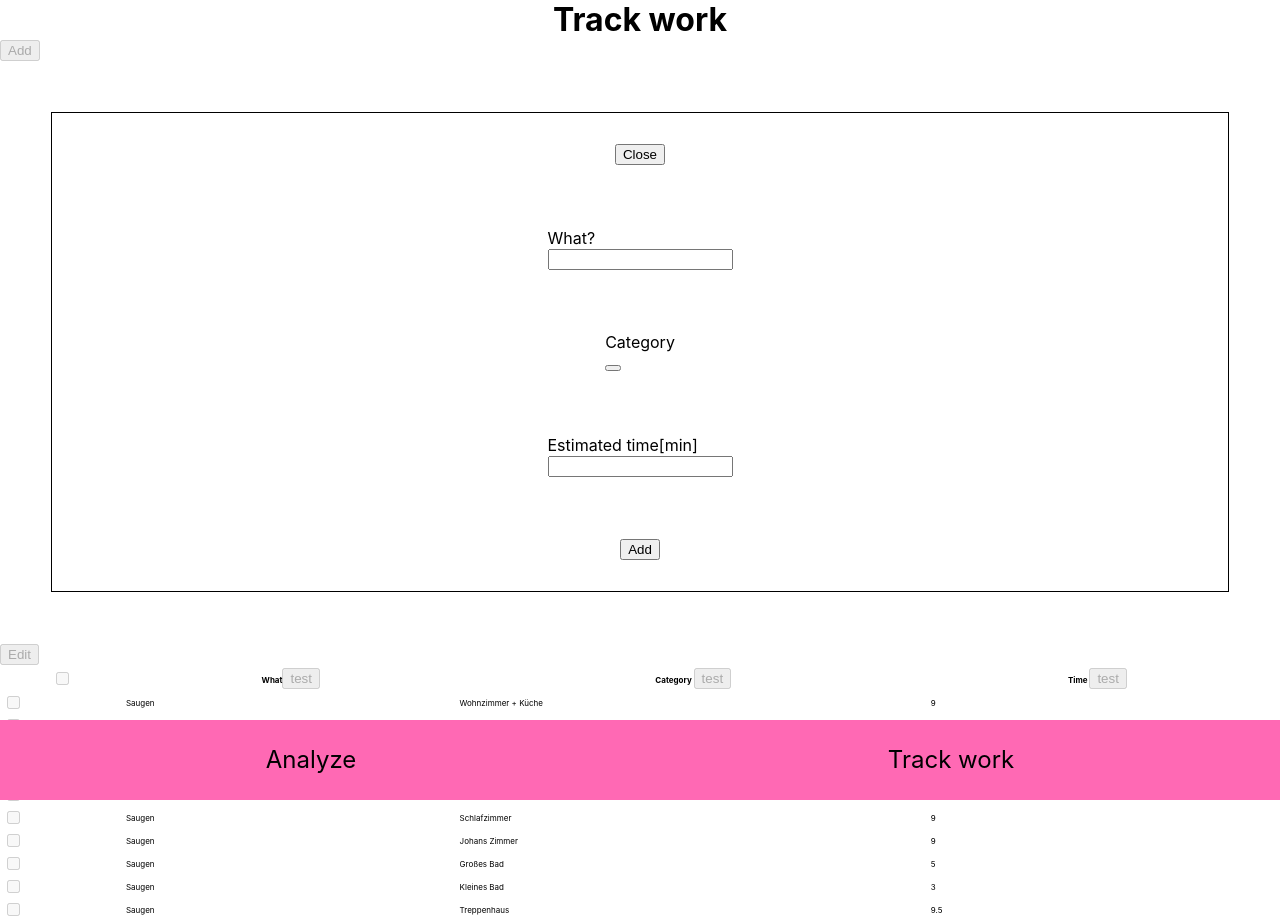
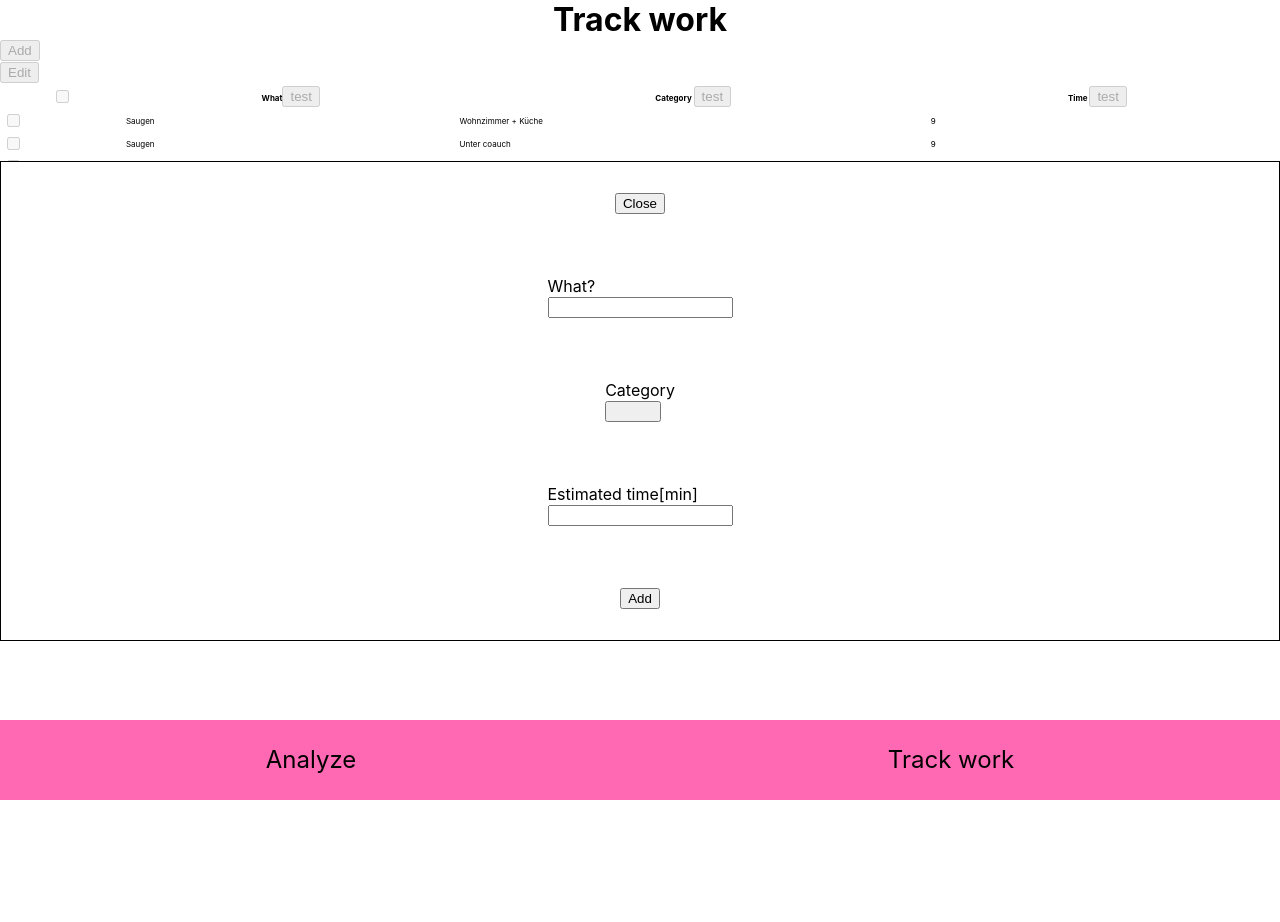
Before and after one commit to alexanderstrigun/wecompare, a Next.js app: page /track in a window 1280 px wide. Both pictures are taken after a click on the button "Add". After the commit the page ends 800 px from the top, so only its background shows below. Built offline with nearby package versions, Linux system fonts and the light colour scheme.

Commit message:
modified dropdown comp

```diff
--- a/components/AddWorkItem.jsx
+++ b/components/AddWorkItem.jsx
@@ -30,7 +30,7 @@ export const AddWorkItem = ({
       [event.target.name]: event.target.value,
     });
   };
-
+  console.log(workItem);
   return (
     <Form>
       <button
@@ -54,8 +54,8 @@ export const AddWorkItem = ({
         <Label htmlFor="category">Category</Label>
         <Dropdown
           setWorkItem={setWorkItem}
+          workItemList={workItemList}
           workItem={workItem}
-          workItemList={workItemList}
         />
       </div>
       <div>
@@ -82,13 +82,16 @@ export const AddWorkItem = ({
 };
 
 const Form = styled.form`
-  margin: 4% 4% 4% 4%;
+  position: absolute;
+  top: 100px;
+  background-color: white;
   display: flex;
   flex-direction: column;
   justify-content: space-around;
   align-items: center;
   border-style: solid;
   border-width: 1px;
+  width: 100vw;
   height: 60vh;
 `;
 
--- a/components/Dropdown.jsx
+++ b/components/Dropdown.jsx
@@ -1,12 +1,11 @@
 import { useState, useEffect } from "react";
-import { useWorkItemContext } from "../contexts/workItemProvider";
 import { v4 as uuidv4 } from "uuid";
+import styled from "styled-components";
 
-export const Dropdown = ({ setWorkItem, workItem, workItemList }) => {
+export const Dropdown = ({ workItem, workItemList, value, setWorkItem }) => {
   const [isDropdownVisible, setIsDropdownVisible] = useState(false);
   const [categories, setCategories] = useState([]);
   const [newCategory, setNewCategory] = useState("");
-  const [selectedCategory, setSelectedCategory] = useState("");
 
   ///////toggle dropdown visibility
   const handleDropdownClick = (event) => {
@@ -25,8 +24,8 @@ export const Dropdown = ({ setWorkItem, workItem, workItemList }) => {
     setCategories([{ id: uuidv4(), category: newCategory }, ...categories]);
   };
   /////click on individual caregory
-  const handleCategoryClick = (category) => {
-    setSelectedCategory(category);
+  const handleIndividualEditClick = (workItem, event) => {
+    setWorkItem({ ...workItem, category: event.target.value });
     setIsDropdownVisible(false);
   };
 
@@ -41,32 +40,29 @@ export const Dropdown = ({ setWorkItem, workItem, workItemList }) => {
     ]);
   }, [workItemList]);
 
-  useEffect(() => {
-    setWorkItem({
-      ...workItem,
-      category: selectedCategory,
-    });
-  }, [selectedCategory]);
-
   const renderedOptions = categories.map(({ category, id }) => {
     return (
-      <button
+      <input
+        type="button"
         key={id}
         onClick={(event) => {
           event.preventDefault();
-          handleCategoryClick(category);
+          handleIndividualEditClick(workItem, event);
         }}
-      >
-        {category}
-      </button>
+        value={category}
+        name="category"
+      />
     );
   });
 
   return (
     <>
-      <button onClick={handleDropdownClick} name={name}>
-        {selectedCategory}
-      </button>
+      <DropdownMenu
+        type="button"
+        onClick={handleDropdownClick}
+        value={workItem.category}
+        name="category"
+      />
 
       {isDropdownVisible ? (
         <div>
@@ -82,3 +78,7 @@ export const Dropdown = ({ setWorkItem, workItem, workItemList }) => {
     </>
   );
 };
+
+const DropdownMenu = styled.input`
+  width: 80%;
+`;
--- a/contexts/overlayProvider.js
+++ b/contexts/overlayProvider.js
@@ -26,13 +26,12 @@ export const OverlayProvider = ({ children }) => {
     const found = workItemList.find((element) => {
       return element.id === id;
     });
-    console.log(workItemList);
-    console.log(found);
+
     setIsEditMode(true);
     setInitialAddValue(found);
     setIsOverlayOpen(true);
   };
-  console.log(initialAddValue);
+
   return (
     <overlayContext.Provider
       value={[
--- a/pages/track.js
+++ b/pages/track.js
@@ -23,6 +23,7 @@ export default function Track() {
     setIsEditMode,
     handleEditButtonSingleItemClick,
   ] = useOverlayContext();
+
   return (
     <>
       <Head>
@@ -35,11 +36,13 @@ export default function Track() {
         Add
       </button>
       {isOverlayOpen ? (
-        <AddWorkItem
-          initialAddValue={isEditMode ? initialAddValue : null}
-          handleCloseClick={closeOverlay}
-          isEditMode={isEditMode}
-        />
+        <div style={{ position: "relative", backgroundColor: "black" }}>
+          <AddWorkItem
+            initialAddValue={isEditMode ? initialAddValue : null}
+            handleCloseClick={closeOverlay}
+            isEditMode={isEditMode}
+          />
+        </div>
       ) : null}
       <EditWorkItem
         handleClick={handleEditButtonClick}
```
